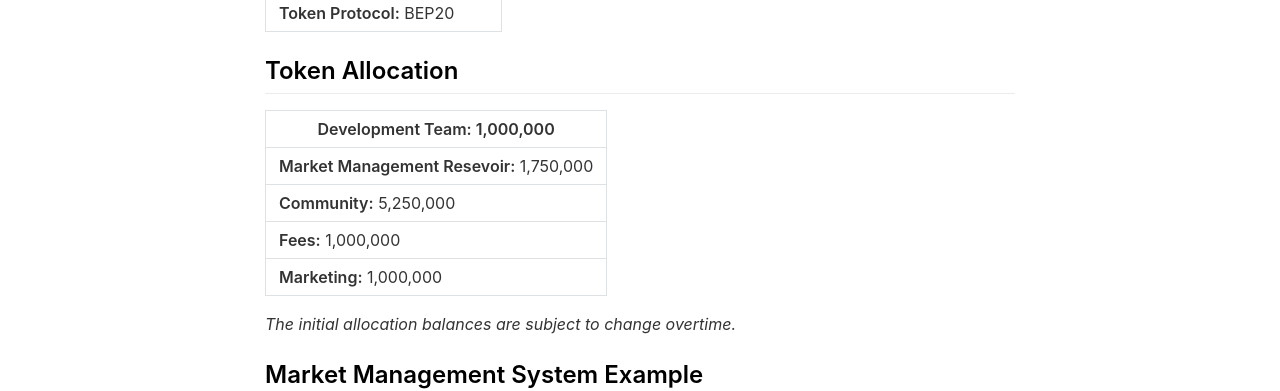
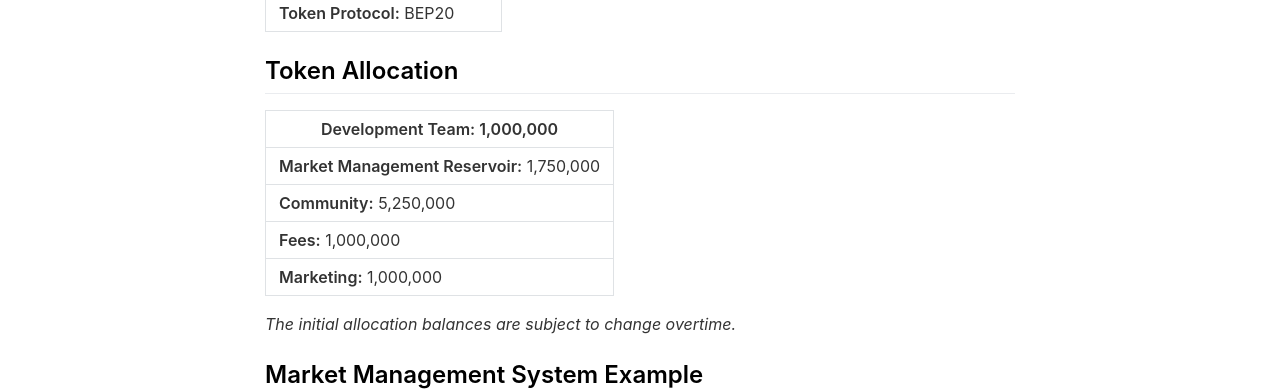
Before and after one commit to fintechntrusts2020/Replica_Forex, a Jekyll site: the page built from _pages/Howitworks.md, in a window 1280 px wide and 900 px high. Shown: the part 329-720 px from the top of the window. Built offline with Jekyll 4.4.1, drawn with Linux system fonts in a browser that asks for light colours; nearby versions of some CDN libraries.

Commit message:
Howitworks.md(Update)

```diff
--- a/_pages/Howitworks.md
+++ b/_pages/Howitworks.md
@@ -20,7 +20,7 @@ include_in_header: true
 
 |**Development Team:** 1,000,000|
 |-------------------------------|
-|**Market Management Resevoir:** 1,750,000|
+|**Market Management Reservoir:** 1,750,000|
 |-----------------------------------------|
 |**Community:** 5,250,000|
 |------------------------|
```
